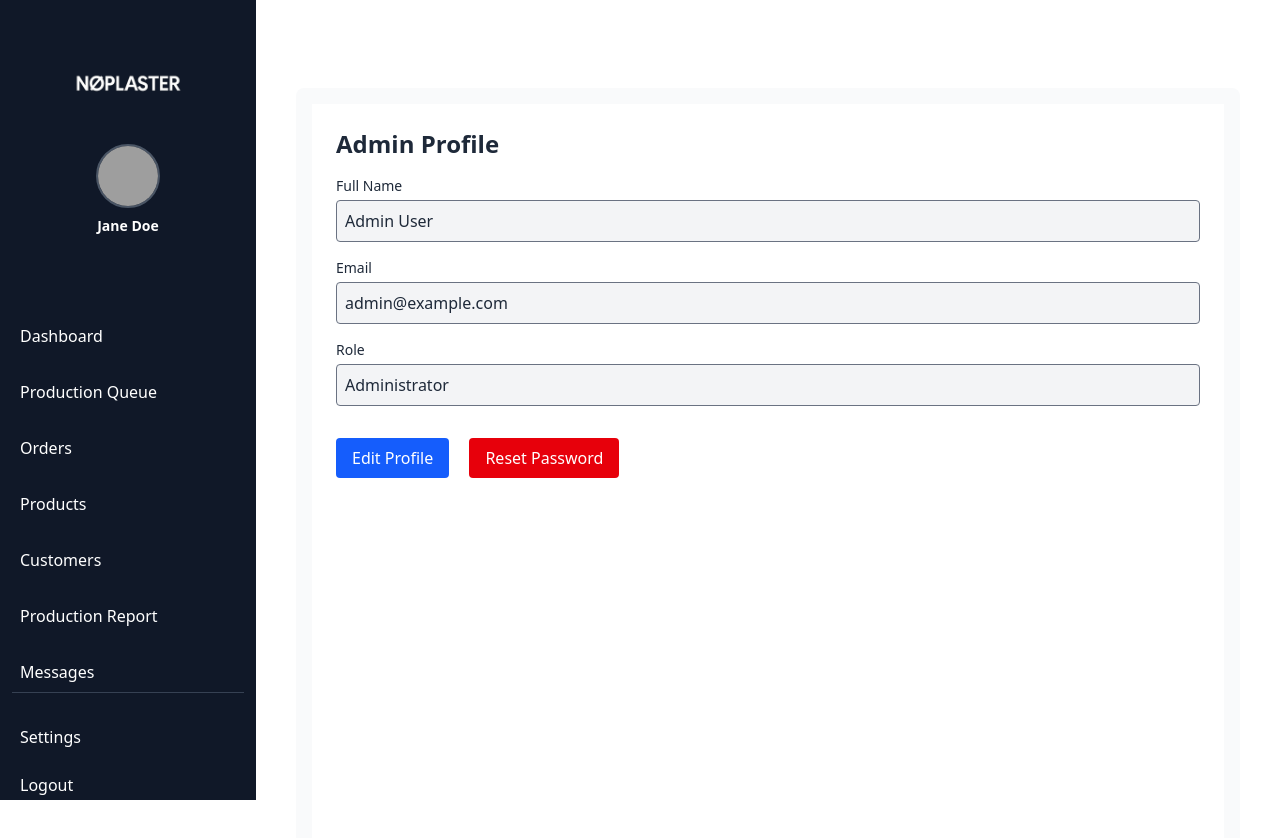
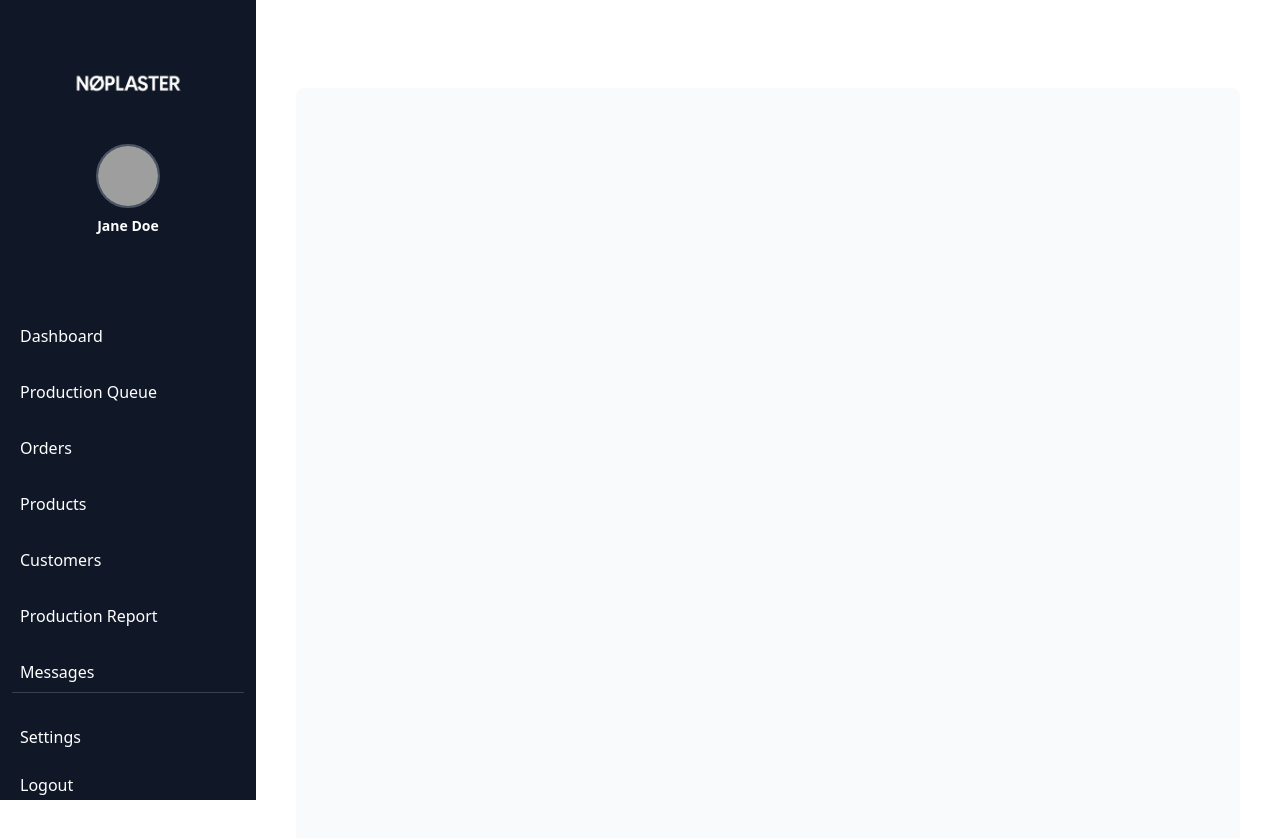
Before and after one commit to erniesmith82/order-manager, a SvelteKit app: page /admin/user in a window 1280 px wide. Shown: the top 838 px of the page. Built offline with nearby package versions, Linux system fonts and the light colour scheme; sample sign-in values are in the browser's storage; grey boxes are pictures that could not be loaded.

Commit message:
Added user settings panel and integrated profile update section

```diff
--- a/src/routes/admin/settings/+page.svelte
+++ b/src/routes/admin/settings/+page.svelte
@@ -1,4 +1,7 @@
 <script>
+  import UserProfileForm from '../user/+page.svelte'; // or make it a reusable component if needed
+
+  let showUpdateInfo = false;
   let autoRefresh = false;
   let refreshInterval = 5;
   let defaultStatus = 'pending';
@@ -10,16 +13,35 @@
     messages: false,
     errors: false
   };
+
+  function saveUserSettings() {
+    showUpdateInfo = false;
+  }
 </script>
 
 <div class="bg-white text-gray-900 p-6 space-y-6">
   <h1 class="text-2xl font-bold">Settings</h1>
 
-	<!-- Contact Info -->
+  <!-- Update Info -->
   <div>
-		<h2 class="text-lg font-semibold">📧 Update Email or Contact Info</h2>
-		<input type="text" placeholder="Your email" class="mt-2 p-2 border rounded w-full" />
+    <h2 class="text-lg font-semibold cursor-pointer" on:click={() => showUpdateInfo = !showUpdateInfo}>
+      🧑‍💼 Update Info {showUpdateInfo ? '▲' : '▼'}
+    </h2>
+
+    {#if showUpdateInfo}
+      <div class="mt-4 border p-4 rounded bg-gray-50">
+        <UserProfileForm />
+        <button
+          on:click={saveUserSettings}
+          class="mt-4 bg-blue-600 text-white px-4 py-2 rounded hover:bg-blue-700"
+        >
+          Save & Collapse
+        </button>
       </div>
+    {/if}
+  </div>
+
+
 
   <!-- Login History -->
   <div>
--- a/src/routes/admin/user/+page.svelte
+++ b/src/routes/admin/user/+page.svelte
@@ -1,57 +1,70 @@
-<!-- src/routes/admin/user/+page.svelte -->
 <script>
+  import { getCurrentUser } from '$lib/auth';
   import { onMount } from 'svelte';
-  import { page } from '$app/stores';
+  import { goto } from '$app/navigation';
 
-  let userInfo = {
-    name: 'Admin User',
-    email: 'admin@example.com',
-    role: 'Administrator'
-  };
+  let user = null;
 
-  // You could fetch this info from an API onMount or load function
-  onMount(() => {
-    // fetchUserInfo();
+  onMount(async () => {
+    user = getCurrentUser();
+    if (!user) goto('/login');
   });
+
+  function saveChanges() {
+    localStorage.setItem('user', JSON.stringify(user));
+    alert('Profile updated!');
+  }
 </script>
 
-<div class="p-6 bg-white dark:bg-gray-900 min-h-screen text-gray-800 dark:text-white">
-  <h1 class="text-2xl font-bold mb-4">Admin Profile</h1>
+{#if user}
+  <div class="max-w-2xl mx-auto bg-white p-6 rounded shadow space-y-6">
+    <h1 class="text-2xl font-bold text-gray-800">Profile Settings</h1>
 
-  <div class="space-y-4">
     <div>
-      <label class="block text-sm font-medium">Full Name</label>
+      <label class="block text-sm font-medium text-gray-700">Name</label>
       <input
+        class="w-full mt-1 p-2 border rounded"
         type="text"
-        class="mt-1 block w-full p-2 bg-gray-100 dark:bg-gray-800 rounded"
-        bind:value={userInfo.name}
-        disabled
+        bind:value={user.name}
       />
     </div>
 
     <div>
-      <label class="block text-sm font-medium">Email</label>
+      <label class="block text-sm font-medium text-gray-700">Email</label>
       <input
+        class="w-full mt-1 p-2 border rounded"
         type="email"
-        class="mt-1 block w-full p-2 bg-gray-100 dark:bg-gray-800 rounded"
-        bind:value={userInfo.email}
-        disabled
+        bind:value={user.email}
       />
     </div>
 
     <div>
-      <label class="block text-sm font-medium">Role</label>
+      <label class="block text-sm font-medium text-gray-700">Avatar URL</label>
       <input
+        class="w-full mt-1 p-2 border rounded"
         type="text"
-        class="mt-1 block w-full p-2 bg-gray-100 dark:bg-gray-800 rounded"
-        bind:value={userInfo.role}
-        disabled
+        bind:value={user.avatar}
       />
     </div>
+
+    <div>
+      <label class="block text-sm font-medium text-gray-700">Default Export</label>
+      <select bind:value={user.preferences.defaultExport} class="w-full mt-1 p-2 border rounded">
+        <option value="PDF">PDF</option>
+        <option value="CSV">CSV</option>
+      </select>
+    </div>
+
+    <div class="flex items-center">
+      <input id="notifications" type="checkbox" bind:checked={user.preferences.notifications} class="mr-2" />
+      <label for="notifications" class="text-sm text-gray-700">Enable Notifications</label>
+    </div>
+
+    <button
+      class="bg-blue-600 hover:bg-blue-700 text-white py-2 px-4 rounded"
+      on:click={saveChanges}
+    >
+      Save Changes
+    </button>
   </div>
-
-  <div class="mt-8">
-    <button class="bg-blue-600 text-white px-4 py-2 rounded hover:bg-blue-700">Edit Profile</button>
-    <button class="ml-4 bg-red-600 text-white px-4 py-2 rounded hover:bg-red-700">Reset Password</button>
-  </div>
-</div>
+{/if}
```
Lines whose indentation alone changed are shown as unchanged.
